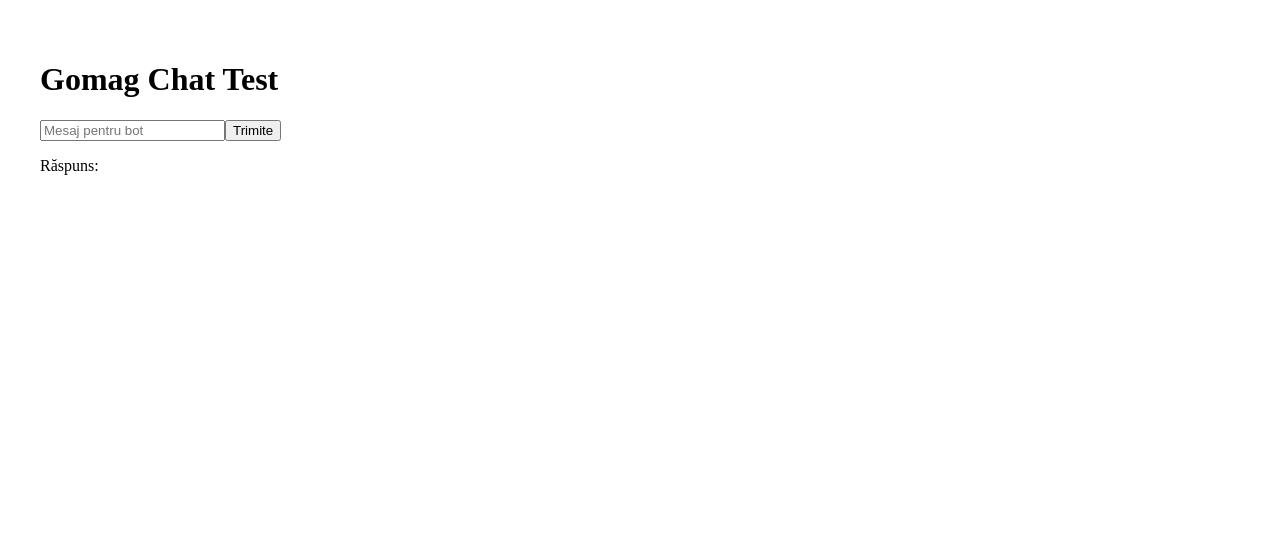
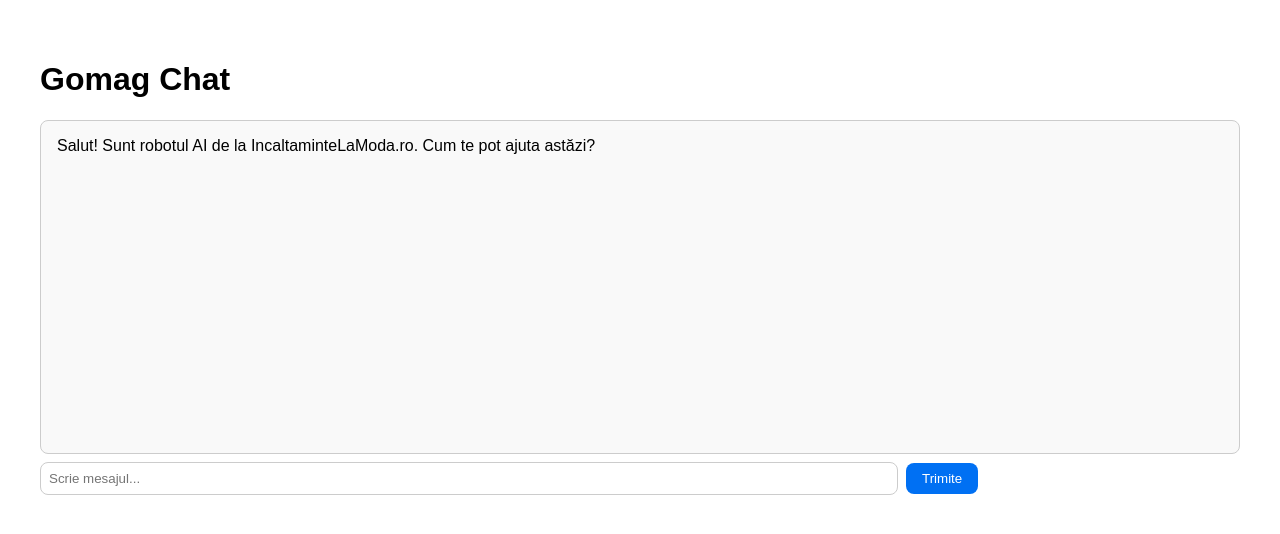
Before and after one commit to biketogooffice-lgtm/gomag-boot-live-, a Next.js app: page / in a window 1280 px wide. Shown: the top 534 px of the page. Built offline with nearby package versions, Linux system fonts and the light colour scheme.

Commit message:
Modify response message and enhance chat interface
Updated initial response message and improved UI layout.

```diff
--- a/pages/index.js
+++ b/pages/index.js
@@ -2,24 +2,37 @@
 
 export default function Home() {
   const [message, setMessage] = useState("");
-  const [response, setResponse] = useState("");
+  const [response, setResponse] = useState("Salut! Sunt robotul AI de la IncaltaminteLaModa.ro. Cum te pot ajuta astăzi?"); // mesaj modificat
 
   const sendMessage = async () => {
+    if (!message.trim()) return;
+    setResponse(prev => prev + `\n\nTu: ${message}`);
     const res = await fetch('/api/chat', {
       method: 'POST',
       headers: { 'Content-Type': 'application/json' },
       body: JSON.stringify({ message })
     });
     const data = await res.json();
-    setResponse(data.answer);
+    setResponse(prev => prev + `\n\nBot: ${data.answer}`);
+    setMessage("");
   };
 
   return (
-    <div style={{ padding: '2rem' }}>
-      <h1>Gomag Chat Test</h1>
-      <input type="text" value={message} onChange={e => setMessage(e.target.value)} placeholder="Mesaj pentru bot" />
-      <button onClick={sendMessage}>Trimite</button>
-      <p>Răspuns: {response}</p>
+    <div style={{ padding: '2rem', fontFamily:'Arial,sans-serif' }}>
+      <h1>Gomag Chat</h1>
+      <div style={{ border:'1px solid #ccc', borderRadius:'8px', padding:'1rem', height:'300px', overflowY:'auto', background:'#f9f9f9', whiteSpace:'pre-wrap' }}>
+        {response}
+      </div>
+      <input
+        type="text"
+        value={message}
+        onChange={e => setMessage(e.target.value)}
+        placeholder="Scrie mesajul..."
+        style={{ width:'70%', padding:'0.5rem', borderRadius:'8px', border:'1px solid #ccc', marginTop:'0.5rem' }}
+      />
+      <button onClick={sendMessage} style={{ padding:'0.5rem 1rem', borderRadius:'8px', border:'none', background:'#0070f3', color:'white', cursor:'pointer', marginLeft:'0.5rem' }}>
+        Trimite
+      </button>
     </div>
   );
 }
```
